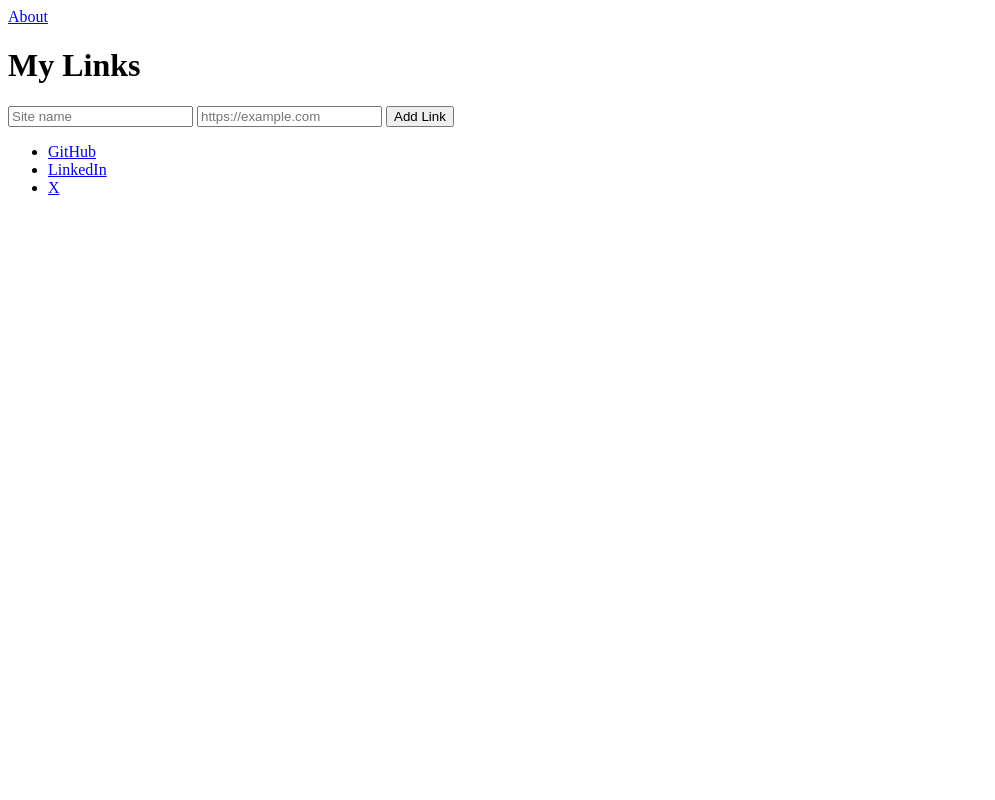
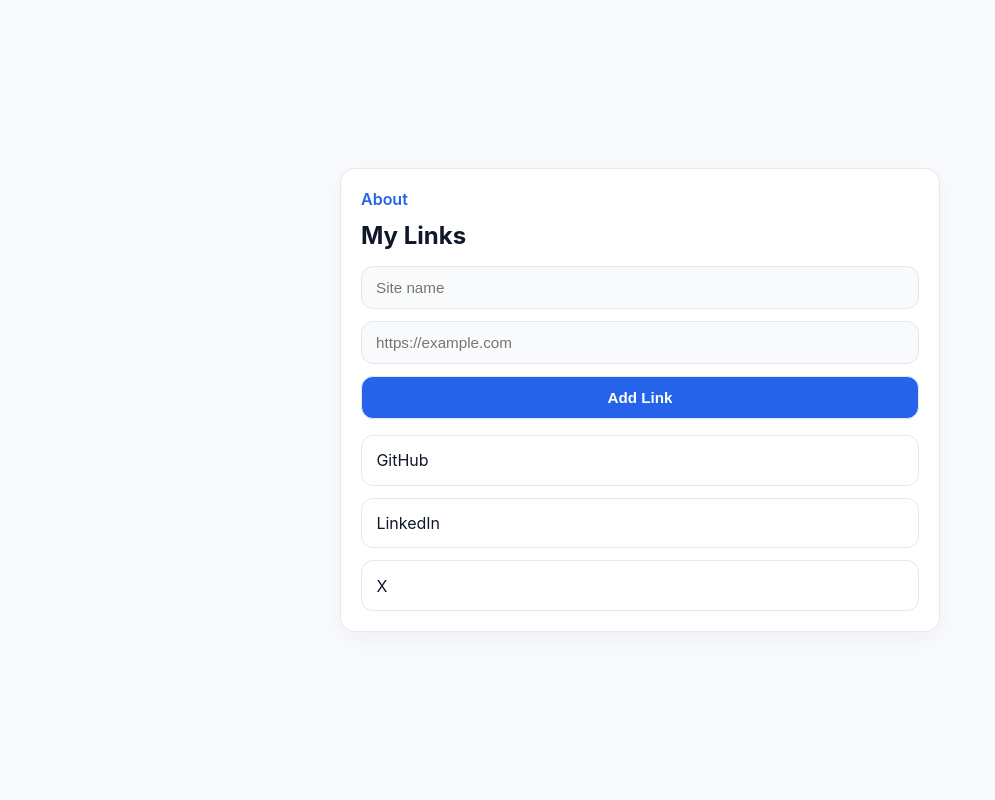
Before and after one commit to pesu12/my-link-bio, a Flask app: page / in a window 1280 px wide. Shown: the whole page, without its empty margins (0-995 px from the left). Run offline with Flask 3, Linux system fonts and the light colour scheme.

Commit message:
Add centered Tailwind-inspired styling for link page

```diff
--- /dev/null
+++ b/static/style.css
@@ -0,0 +1,119 @@
+:root {
+    --bg-color: #f8fafc;
+    --surface-color: #ffffff;
+    --text-color: #0f172a;
+    --muted-text: #475569;
+    --border-color: #e2e8f0;
+    --accent-color: #2563eb;
+    --accent-hover: #1d4ed8;
+}
+
+* {
+    box-sizing: border-box;
+}
+
+body {
+    margin: 0;
+    font-family: Inter, -apple-system, BlinkMacSystemFont, "Segoe UI", Roboto, sans-serif;
+    background-color: var(--bg-color);
+    color: var(--text-color);
+}
+
+.page {
+    min-height: 100vh;
+    display: flex;
+    align-items: center;
+    justify-content: center;
+    padding: 1.5rem;
+}
+
+.container {
+    width: min(100%, 600px);
+}
+
+.card {
+    background-color: var(--surface-color);
+    border: 1px solid var(--border-color);
+    border-radius: 0.9rem;
+    padding: 1.25rem;
+    box-shadow: 0 8px 24px rgba(15, 23, 42, 0.04);
+}
+
+.nav-link {
+    color: var(--accent-color);
+    text-decoration: none;
+    font-weight: 600;
+}
+
+.nav-link:hover {
+    text-decoration: underline;
+}
+
+h1 {
+    margin-top: 0.75rem;
+    margin-bottom: 1rem;
+}
+
+.link-form {
+    display: grid;
+    gap: 0.75rem;
+    margin-bottom: 1rem;
+}
+
+.link-form input,
+.link-form button {
+    border: 1px solid var(--border-color);
+    border-radius: 0.75rem;
+    padding: 0.75rem 0.875rem;
+    font-size: 0.95rem;
+}
+
+.link-form input {
+    background-color: #f8fafc;
+    color: var(--text-color);
+}
+
+.link-form input:focus {
+    outline: 2px solid rgba(37, 99, 235, 0.2);
+    border-color: var(--accent-color);
+}
+
+.link-form button {
+    background-color: var(--accent-color);
+    color: #ffffff;
+    font-weight: 600;
+    cursor: pointer;
+}
+
+.link-form button:hover {
+    background-color: var(--accent-hover);
+}
+
+.link-list {
+    list-style: none;
+    padding: 0;
+    margin: 0;
+    display: grid;
+    gap: 0.75rem;
+}
+
+.link-item a {
+    display: block;
+    text-decoration: none;
+    color: var(--text-color);
+    background-color: var(--surface-color);
+    border: 1px solid var(--border-color);
+    border-radius: 0.75rem;
+    padding: 0.9rem;
+    transition: transform 0.15s ease, border-color 0.15s ease;
+}
+
+.link-item a:hover {
+    border-color: #93c5fd;
+    transform: translateY(-1px);
+}
+
+p {
+    color: var(--muted-text);
+    margin-bottom: 0;
+}
--- a/templates/index.html
+++ b/templates/index.html
@@ -4,21 +4,26 @@
     <meta charset="UTF-8">
     <meta name="viewport" content="width=device-width, initial-scale=1.0">
     <title>My Links</title>
+    <link rel="stylesheet" href="{{ url_for('static', filename='style.css') }}">
 </head>
 <body>
-    <a href="/about">About</a>
+    <main class="page">
+        <section class="container card">
+            <a class="nav-link" href="/about">About</a>
             <h1>My Links</h1>
-    <form action="/add" method="POST">
+            <form class="link-form" action="/add" method="POST">
                 <input type="text" name="site_name" placeholder="Site name" required>
                 <input type="url" name="site_url" placeholder="https://example.com" required>
                 <button type="submit">Add Link</button>
             </form>
-    <ul>
+            <ul class="link-list">
                 {% for link in links %}
-        <li>
+                <li class="link-item">
                     <a href="{{ link.url }}">{{ link.name }}</a>
                 </li>
                 {% endfor %}
             </ul>
+        </section>
+    </main>
 </body>
 </html>
```
Also changed, not shown: templates/about.html (+8 -2 lines). Lines whose indentation alone changed are shown as unchanged.
